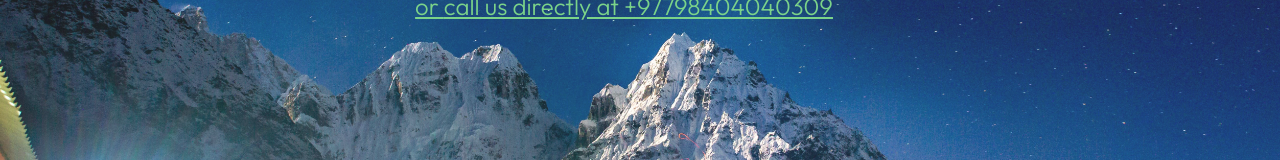
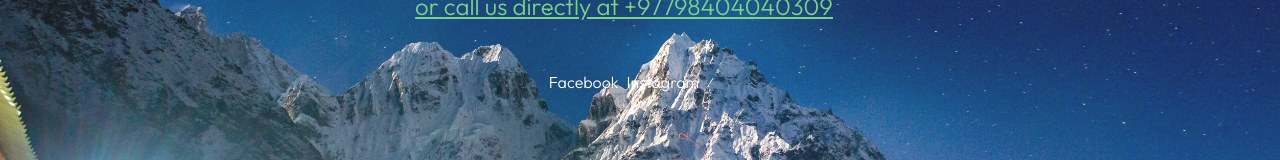
Before and after one commit to darpanfrontend/trek8586, a Next.js app: page / in a window 1280 px wide. Shown: the part 322-482 px from the top of the page. Built offline with nearby package versions, Linux system fonts and the light colour scheme.

Commit message:
Final Change

```diff
--- a/app/components/js/TopScrollAnim.tsx
+++ b/app/components/js/TopScrollAnim.tsx
@@ -22,6 +22,11 @@ const TopScrollAnim: FC = () => {
                     </h1>
                     <p className='mb-12 md:text-xl lg:text-2xl'>For treks, contact us at our
                     <a title='+97798404040309' href="https://wa.me/+97798404040309?text=Hello!%20Suggest%20me%20a%20trek%20please"> whatsapp (+97798404040309)</a> <span className='block text-green-900 underline bold'>or <a href='tel:+97798404040309'>call us directly at +97798404040309</a></span></p>
+
+                    <p className='mt-12'>
+                      <a className='mr-2' href='https://www.facebook.com/trek8586'>Facebook</a>
+                      <a href='https://www.instagram.com/trek8586'>Instagram</a>
+                    </p>
                   </div>
                 </div>
               </div>
```
